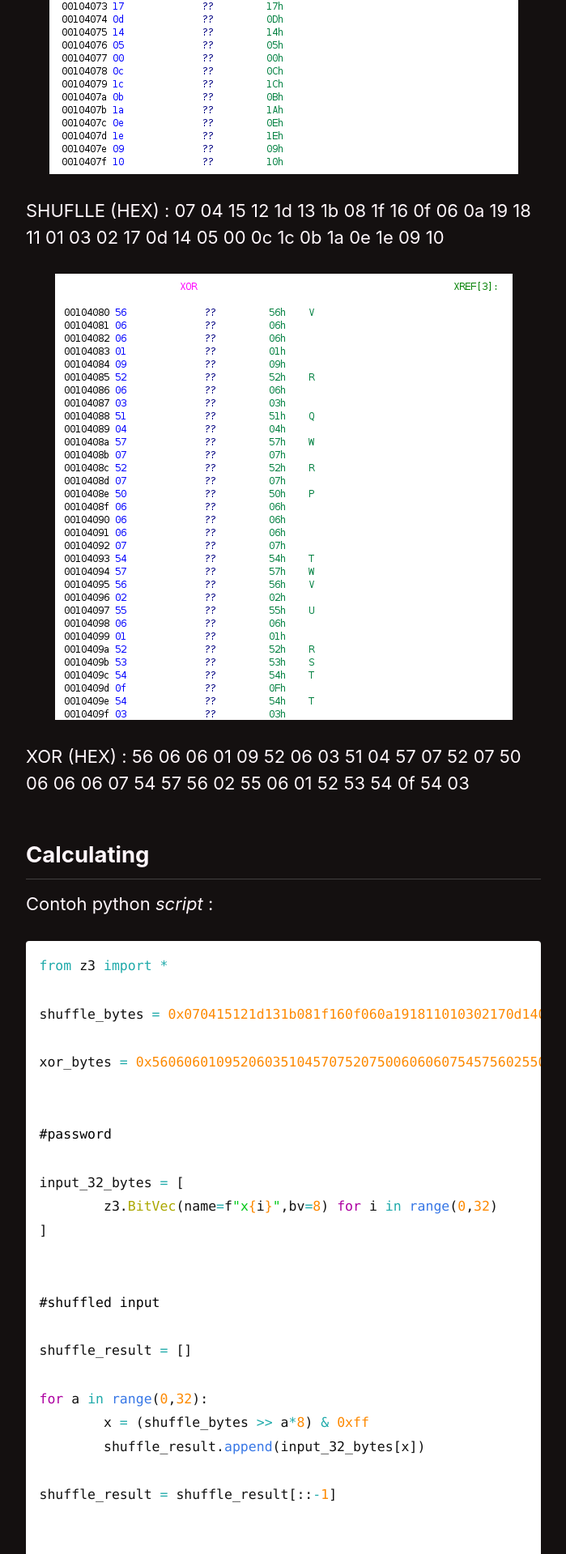
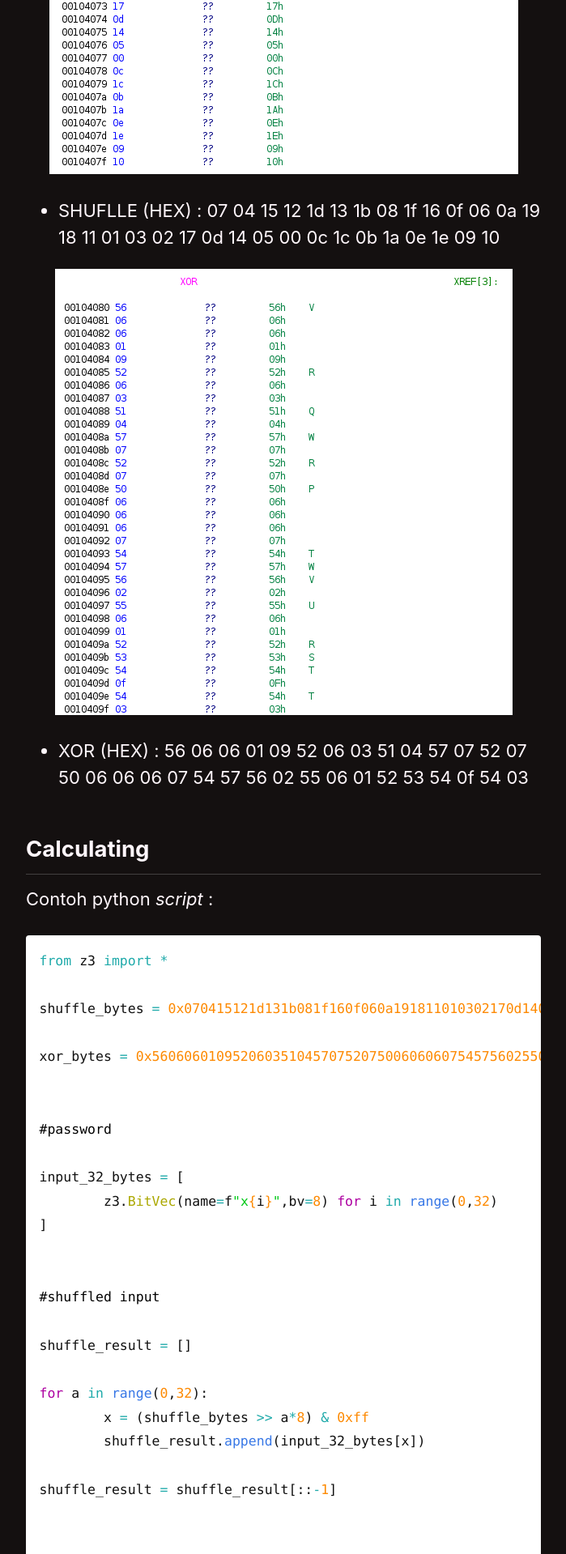
Before and after one commit to faridarif/faridarif.github.io, a Jekyll site: the page built from _posts/2020-12-07-CTF-Wargames-babyrev.md, in a window 1280 px wide. Shown: the part 2886-4805 px from the top of the page at 81% size, without its empty margins (290-989 px from the left). Built offline with Jekyll 4.4.1, drawn with Linux system fonts in a browser that asks for light colours; cached includes are drawn as plain includes.

```diff
--- a/_posts/2020-12-07-CTF-Wargames-babyrev.md
+++ b/_posts/2020-12-07-CTF-Wargames-babyrev.md
@@ -35,11 +35,11 @@ Jadi,kita akan focus kepada bagaimana *flag* diproses.Jika kita perhatikan denga
 
 ![enter image description here](https://raw.githubusercontent.com/faridarif/faridarif.github.io/master/images/shuffle.png){:.align-center}
 
-SHUFLLE (HEX) : 07 04 15 12 1d 13 1b 08 1f 16 0f 06 0a 19 18 11 01 03 02 17 0d 14 05 00 0c 1c 0b 1a 0e 1e 09 10
+- SHUFLLE (HEX) : 07 04 15 12 1d 13 1b 08 1f 16 0f 06 0a 19 18 11 01 03 02 17 0d 14 05 00 0c 1c 0b 1a 0e 1e 09 10
 
 ![enter image description here](https://raw.githubusercontent.com/faridarif/faridarif.github.io/master/images/XOR.png){:.align-center}
 
-XOR (HEX) : 56 06 06 01 09 52 06 03 51 04 57 07 52 07 50 06 06 06 07 54 57 56 02 55 06 01 52 53 54 0f 54 03
+- XOR (HEX) : 56 06 06 01 09 52 06 03 51 04 57 07 52 07 50 06 06 06 07 54 57 56 02 55 06 01 52 53 54 0f 54 03
 
 ## Calculating
 
```
